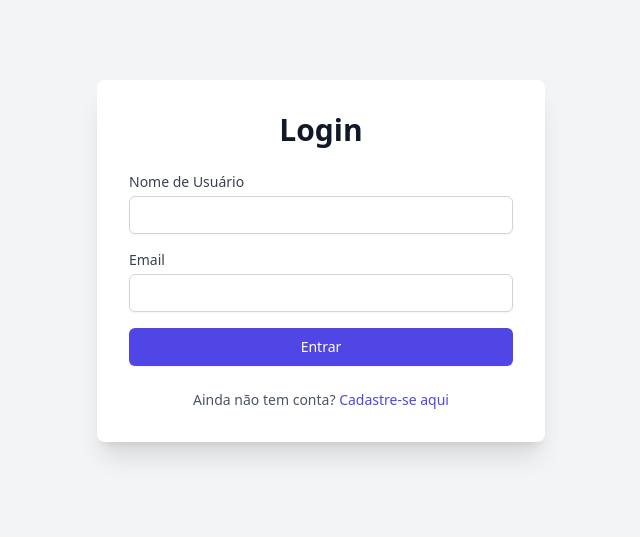
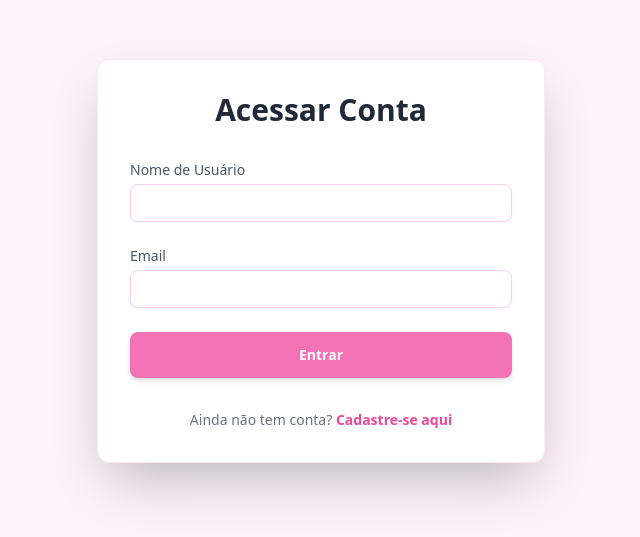
Before and after one commit to Portifolio-Pamella/Atividade-Front-2, a React app in the folder access-control-cp/: page /login in a window 1280 px wide. Shown: the part 139-676 px from the top of the page, without its empty margins (319-959 px from the left). Built offline with nearby package versions, Linux system fonts and the light colour scheme; the HTML template or start-up script is replaced by a standard one.

Commit message:
style: aplica tema rosa claro ao formulário de Login

```diff
--- a/access-control-cp/src/pages/Login.tsx
+++ b/access-control-cp/src/pages/Login.tsx
@@ -1,17 +1,18 @@
 // src/pages/Login.tsx
 
 import React from 'react';
-import { useForm, SubmitHandler } from 'react-hook-form';
+import { useForm } from 'react-hook-form';
+import type { SubmitHandler } from 'react-hook-form'; // Importação de tipo separada
 import { Link, useNavigate } from 'react-router-dom';
 import { useAuth } from '../context/AuthContext';
 
-// Define a tipagem dos dados do formulário
+// Tipagem dos dados do formulário (Item 4)
 interface LoginFormInputs {
   nomeUsuario: string;
   email: string;
 }
 
-const API_URL = 'http://localhost:3004/usuarios'; // Seu endpoint do json-server
+const API_URL = 'http://localhost:3004/usuarios';
 
 const Login: React.FC = () => {
   const { login } = useAuth();
@@ -25,8 +26,7 @@ const Login: React.FC = () => {
 
   const onSubmit: SubmitHandler<LoginFormInputs> = async (data) => {
     try {
-      // Item 8: Valide o usuário consultando o endpoint usuarios
-      // Busca usuário com nomeUsuario E email correspondentes
+      // Item 8: Valida o usuário consultando o endpoint
       const response = await fetch(`${API_URL}?nomeUsuario=${data.nomeUsuario}&email=${data.email}`);
       const usuarios = await response.json();
 
@@ -36,18 +36,12 @@ const Login: React.FC = () => {
           type: 'manual',
           message: 'Usuário ou E-mail incorretos.',
         }, { shouldFocus: true });
-
-        // Também pode ser útil setar um erro global se preferir
-        setError('nomeUsuario', {
-          type: 'manual',
-          message: 'Usuário ou E-mail incorretos.',
-        });
         return;
       }
 
       const user = usuarios[0];
 
-      // Item 8 & 9: Simula autenticação com localStorage e atualiza o contexto
+      // Item 8 & 9: Simula autenticação e salva no Context
       login({ id: user.id, nome: user.nome, email: user.email });
 
       // Redireciona para a home
@@ -60,24 +54,25 @@ const Login: React.FC = () => {
   };
 
   return (
-    <div className="flex items-center justify-center min-h-screen bg-gray-100">
-      <div className="w-full max-w-md bg-white p-8 rounded-lg shadow-xl">
-        <h1 className="text-3xl font-extrabold text-gray-900 text-center mb-6">Login</h1>
-        <form onSubmit={handleSubmit(onSubmit)} className="space-y-4">
+    // ESTILO: Fundo rosa claro
+    <div className="flex items-center justify-center min-h-screen bg-pink-50">
+      <div className="w-full max-w-md bg-white p-8 rounded-xl shadow-2xl border border-pink-100">
+        <h1 className="text-3xl font-extrabold text-gray-800 text-center mb-8">Acessar Conta</h1>
+        <form onSubmit={handleSubmit(onSubmit)} className="space-y-6">
 
           {/* Campo nomeUsuario (Item 4) */}
           <div>
-            <label htmlFor="nomeUsuario" className="block text-sm font-medium text-gray-700">Nome de Usuário</label>
+            <label htmlFor="nomeUsuario" className="block text-sm font-medium text-gray-600">Nome de Usuário</label>
             <input
               id="nomeUsuario"
               type="text"
-              className={`mt-1 block w-full px-3 py-2 border ${errors.nomeUsuario ? 'border-red-500' : 'border-gray-300'} rounded-md shadow-sm focus:ring-indigo-500 focus:border-indigo-500 sm:text-sm`}
+              // ESTILO: Borda rosa/foco rosa
+              className={`mt-1 block w-full px-4 py-2 border ${errors.nomeUsuario ? 'border-red-500' : 'border-pink-200'} rounded-lg shadow-sm focus:ring-pink-500 focus:border-pink-500 sm:text-sm transition duration-150`}
               {...register('nomeUsuario', {
                 required: 'O nome de usuário é obrigatório.', // Item 6
               })}
               disabled={isSubmitting}
             />
-            {/* Item 6: Mensagem de erro personalizada */}
             {errors.nomeUsuario && (
               <p className="mt-1 text-xs text-red-600">{errors.nomeUsuario.message}</p>
             )}
@@ -85,40 +80,41 @@ const Login: React.FC = () => {
 
           {/* Campo email (Item 4) */}
           <div>
-            <label htmlFor="email" className="block text-sm font-medium text-gray-700">Email</label>
+            <label htmlFor="email" className="block text-sm font-medium text-gray-600">Email</label>
             <input
               id="email"
               type="email"
-              className={`mt-1 block w-full px-3 py-2 border ${errors.email ? 'border-red-500' : 'border-gray-300'} rounded-md shadow-sm focus:ring-indigo-500 focus:border-indigo-500 sm:text-sm`}
+              // ESTILO: Borda rosa/foco rosa
+              className={`mt-1 block w-full px-4 py-2 border ${errors.email ? 'border-red-500' : 'border-pink-200'} rounded-lg shadow-sm focus:ring-pink-500 focus:border-pink-500 sm:text-sm transition duration-150`}
               {...register('email', {
                 required: 'O e-mail é obrigatório.', // Item 6
                 pattern: {
                   value: /^\S+@\S+?\.\S+$/i,
-                  message: 'Formato de e-mail inválido.', // Item 6
+                  message: 'Formato de e-mail inválido.',
                 },
               })}
               disabled={isSubmitting}
             />
-            {/* Item 6: Mensagem de erro personalizada */}
             {errors.email && (
               <p className="mt-1 text-xs text-red-600">{errors.email.message}</p>
             )}
           </div>
 
+          {/* Botão de Submit (Rosa) */}
           <button
             type="submit"
-            className="w-full flex justify-center py-2 px-4 border border-transparent rounded-md shadow-sm text-sm font-medium text-white bg-indigo-600 hover:bg-indigo-700 focus:outline-none focus:ring-2 focus:ring-offset-2 focus:ring-indigo-500 disabled:opacity-50 transition duration-150"
+            className="w-full flex justify-center py-3 px-4 border border-transparent rounded-lg shadow-md text-sm font-semibold text-white bg-pink-400 hover:bg-pink-500 focus:outline-none focus:ring-2 focus:ring-offset-2 focus:ring-pink-300 disabled:opacity-50 transition duration-150"
             disabled={isSubmitting}
           >
             {isSubmitting ? 'Entrando...' : 'Entrar'}
           </button>
         </form>
 
-        {/* Item 3: Link para /cadastro */}
-        <div className="mt-6 text-center">
-          <p className="text-sm text-gray-600">
+        {/* Link para /cadastro (Item 3) */}
+        <div className="mt-8 text-center">
+          <p className="text-sm text-gray-500">
             Ainda não tem conta?{' '}
-            <Link to="/cadastro" className="font-medium text-indigo-600 hover:text-indigo-500">
+            <Link to="/cadastro" className="font-semibold text-pink-500 hover:text-pink-600 transition duration-150">
               Cadastre-se aqui
             </Link>
           </p>
```
